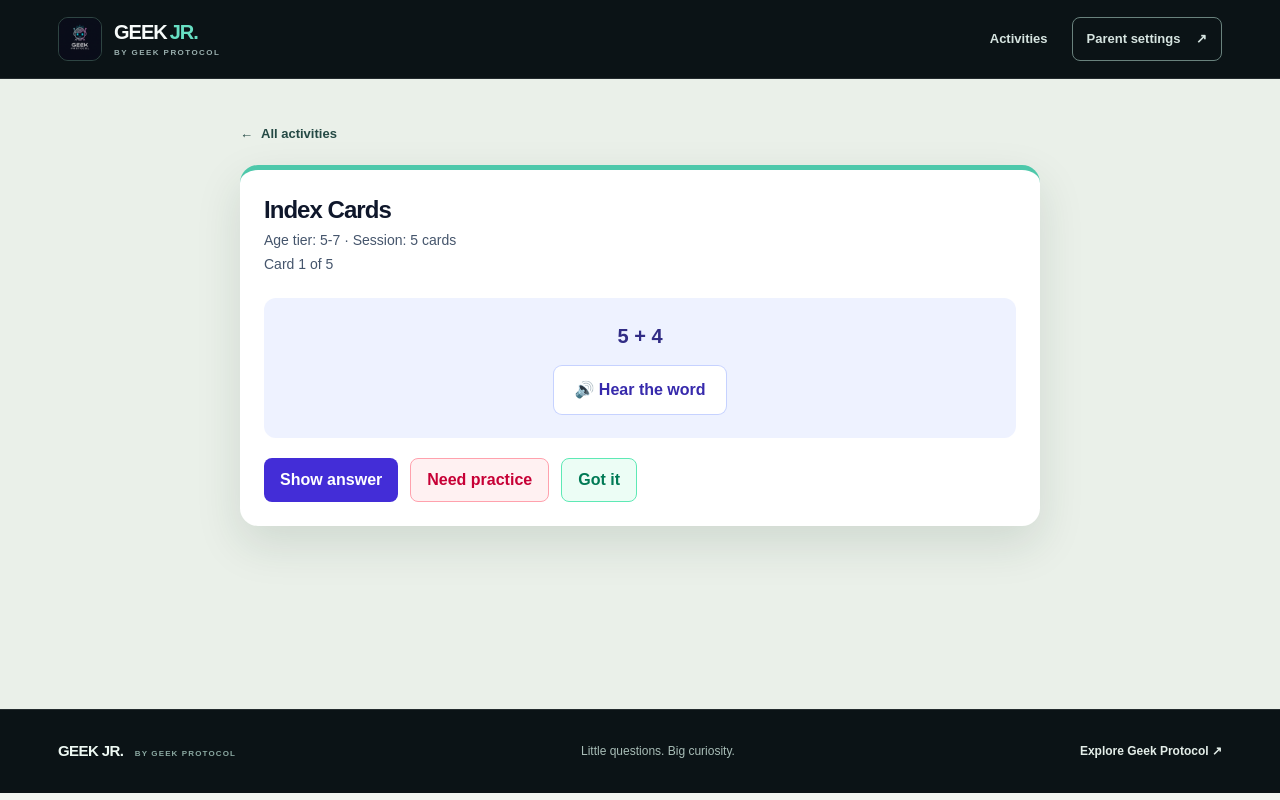
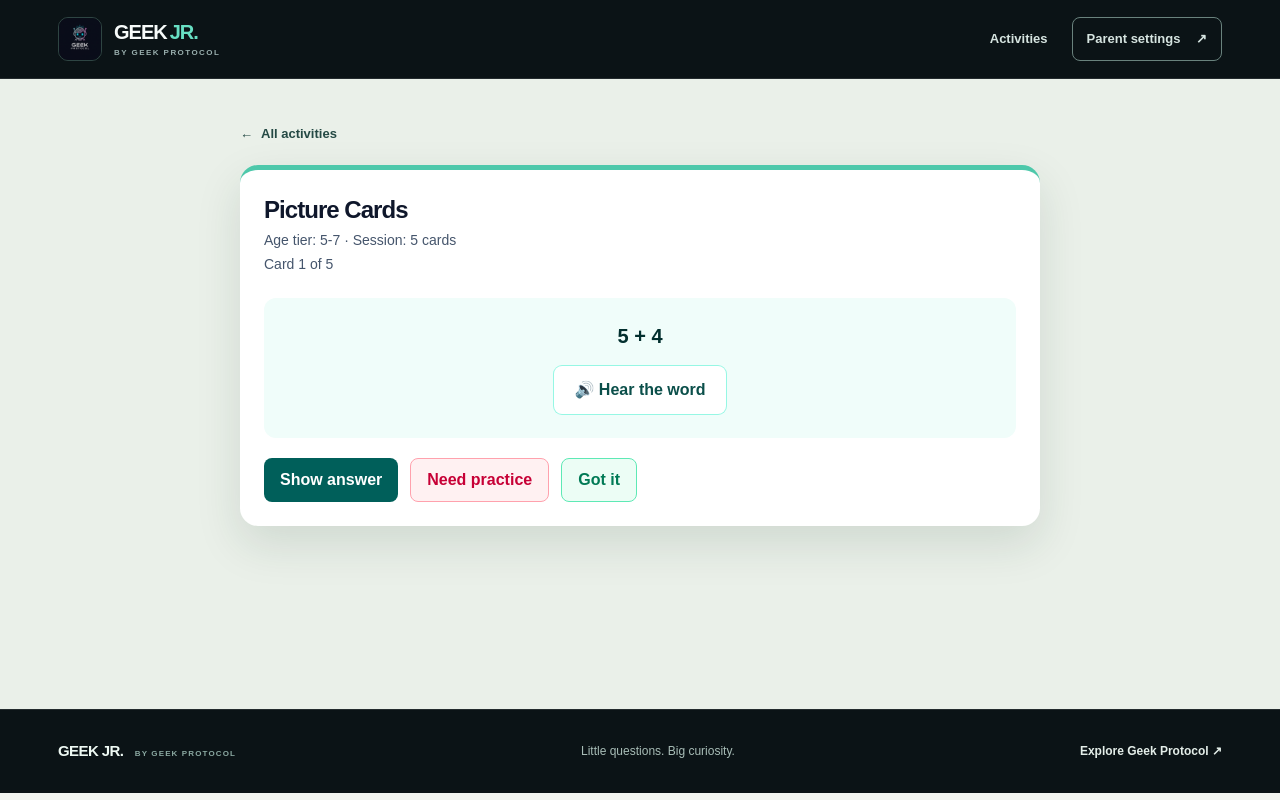
Before and after one commit to GEEKProtocol0110/geek--jr, a Next.js app: page /cards in a window 1280 px wide. Built offline with nearby package versions, Linux system fonts and the light colour scheme.

Commit message:
Unify picture card visual language

```diff
--- a/src/modules/cards/CardPlayer.tsx
+++ b/src/modules/cards/CardPlayer.tsx
@@ -69,7 +69,7 @@ export default function CardPlayer({ ageTier, sessionSize }: CardPlayerProps) {
   if (!current) {
     return (
       <section className="mx-auto w-full max-w-xl rounded-2xl bg-white p-6 shadow-lg ring-1 ring-slate-200">
-        <h1 className="text-2xl font-bold text-slate-900">Index Cards</h1>
+        <h1 className="text-2xl font-bold text-slate-900">Picture Cards</h1>
         <p className="mt-2 text-slate-700">Session complete.</p>
         <button
           type="button"
@@ -84,19 +84,19 @@ export default function CardPlayer({ ageTier, sessionSize }: CardPlayerProps) {
 
   return (
     <section className="mx-auto w-full max-w-xl rounded-2xl bg-white p-6 shadow-lg ring-1 ring-slate-200">
-      <h1 className="text-2xl font-bold text-slate-900">Index Cards</h1>
+      <h1 className="text-2xl font-bold text-slate-900">Picture Cards</h1>
       <p className="mt-1 text-sm text-slate-600">Age tier: {ageTier} · Session: {Math.min(sessionSize, cardsForTier.length)} cards</p>
       <p className="mt-1 text-sm text-slate-600">Card {index + 1} of {Math.min(sessionSize, cardsForTier.length)}</p>
 
-      <div className="mt-6 rounded-xl bg-indigo-50 p-6 text-center">
+      <div className="mt-6 rounded-xl bg-teal-50 p-6 text-center">
         {current.visual && (
           <span className="mb-4 block text-7xl" role="img" aria-label={current.answer}>
             {current.visual}
           </span>
         )}
-        <p className="text-xl font-semibold text-indigo-900">{current.question}</p>
-        {showAnswer && <p className="mt-3 text-lg text-indigo-700">{current.answer}</p>}
-        <button type="button" onClick={hearWord} className="mt-4 rounded-lg bg-white px-5 py-3 font-bold text-indigo-800 ring-1 ring-indigo-200 hover:bg-indigo-100">🔊 Hear the word</button>
+        <p className="text-xl font-semibold text-teal-950">{current.question}</p>
+        {showAnswer && <p className="mt-3 text-lg text-teal-800">{current.answer}</p>}
+        <button type="button" onClick={hearWord} className="mt-4 rounded-lg bg-white px-5 py-3 font-bold text-teal-900 ring-1 ring-teal-200 hover:bg-teal-100">🔊 Hear the word</button>
       </div>
 
       {ageTier === "1-2" && <p className="mt-4 text-sm text-slate-600">Grown-up tip: Point to the picture and say the word together.</p>}
@@ -105,7 +105,7 @@ export default function CardPlayer({ ageTier, sessionSize }: CardPlayerProps) {
         <button
           type="button"
           onClick={() => setShowAnswer((prev) => !prev)}
-          className="rounded-lg bg-indigo-700 px-4 py-2 font-semibold text-white hover:bg-indigo-800"
+          className="rounded-lg bg-teal-800 px-4 py-2 font-semibold text-white hover:bg-teal-900"
         >
           {showAnswer ? "Hide answer" : "Show answer"}
         </button>
```
